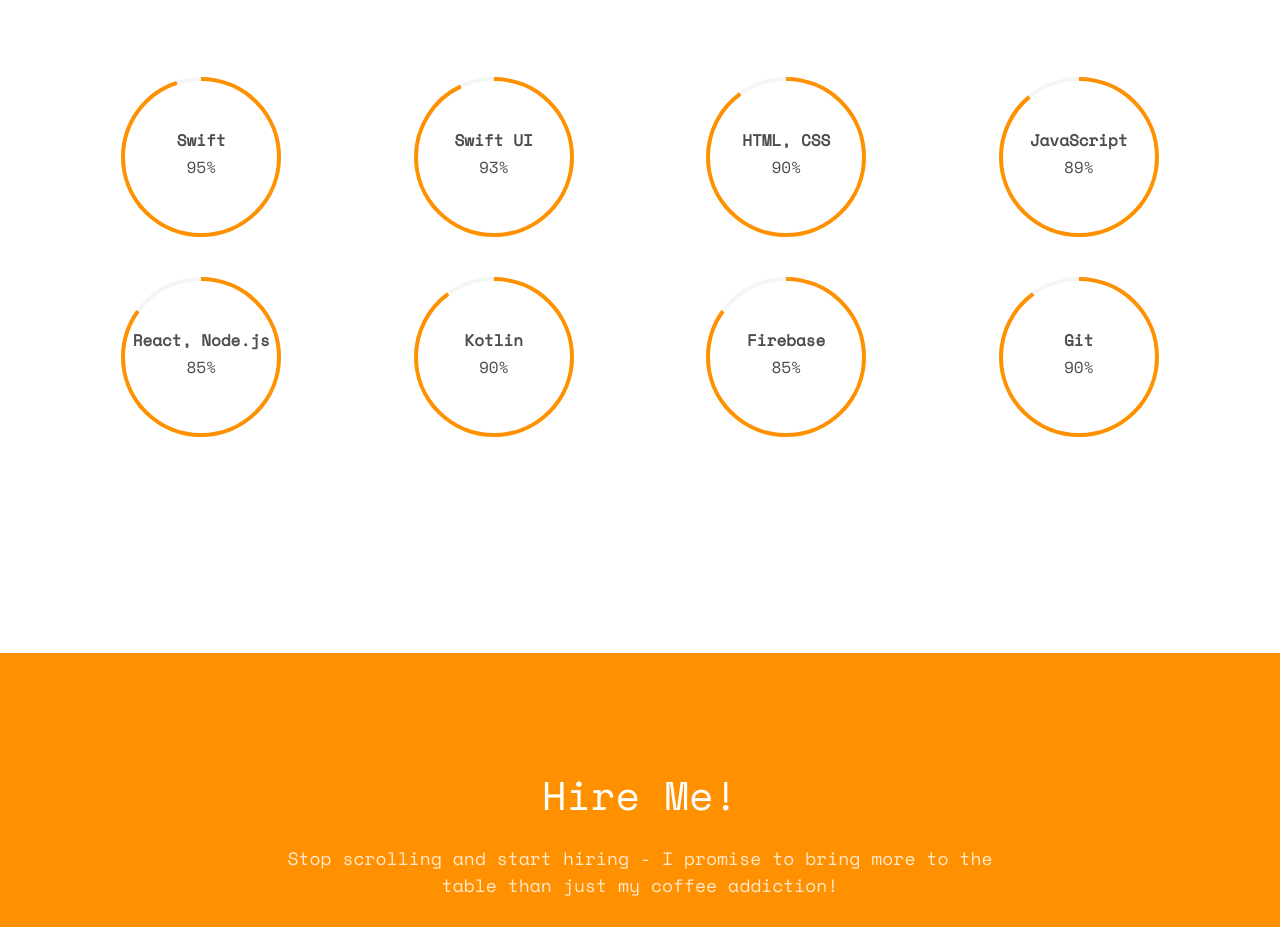
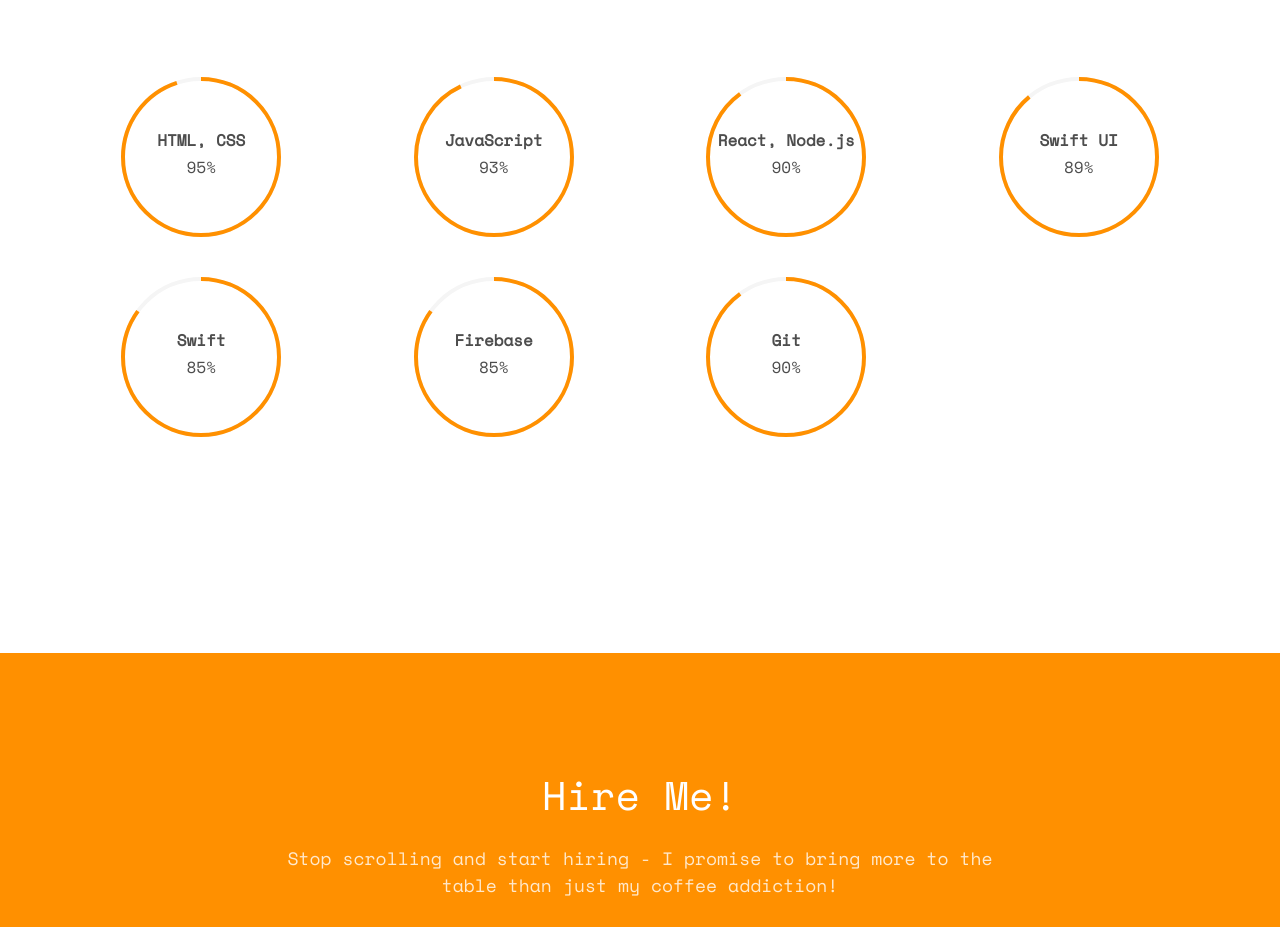
Before and after one commit to Tushar-Sharma10/Tushar-Sharma, a plain HTML site: page index.html in a window 1280 px wide. Shown: the part 2989-3916 px from the top of the page. Drawn offline with nearby package versions, Linux system fonts and the light colour scheme; some packages are replaced by stand-ins of ours; no server answers; files whose address does not match are found by name.

Commit message:
made the changes in the skills
with the passage of time, my skills are getting improved.

```diff
--- a/index.html
+++ b/index.html
@@ -229,24 +229,24 @@
 				</div>
 				<div class="row row-pb-md">
 					<div class="col-md-3 col-sm-6 col-xs-12 text-center">
-						<div class="chart" data-percent="95"><span><strong>Swift</strong>95%</span></div>
+						<div class="chart" data-percent="95"><span><strong>HTML, CSS</strong>95%</span></div>
 					</div>
 					<div class="col-md-3 col-sm-6 col-xs-12 text-center">
-						<div class="chart" data-percent="93"><span><strong>Swift UI</strong>93%</span></div>
+						<div class="chart" data-percent="93"><span><strong>JavaScript</strong>93%</span></div>
 					</div>
 					<div class="col-md-3 col-sm-6 col-xs-12 text-center">
-						<div class="chart" data-percent="90"><span><strong>HTML, CSS</strong>90%</span></div>
+						<div class="chart" data-percent="90"><span><strong>React, Node.js</strong>90%</span></div>
 					</div>
 
 					<div class="col-md-3 col-sm-6 col-xs-12 text-center">
-						<div class="chart" data-percent="89"><span><strong>JavaScript</strong>89%</span></div>
+						<div class="chart" data-percent="89"><span><strong>Swift UI</strong>89%</span></div>
 					</div>
 					<div class="col-md-3 col-sm-6 col-xs-12 text-center">
-						<div class="chart" data-percent="85"><span><strong>React, Node.js</strong>85%</span></div>
+						<div class="chart" data-percent="85"><span><strong>Swift</strong>85%</span></div>
 					</div>
-					<div class="col-md-3 col-sm-6 col-xs-12 text-center">
+<!-- 					<div class="col-md-3 col-sm-6 col-xs-12 text-center">
 						<div class="chart" data-percent="90"><span><strong>Kotlin</strong>90%</span></div>
-					</div>
+					</div> -->
 					<div class="col-md-3 col-sm-6 col-xs-12 text-center">
 						<div class="chart" data-percent="85"><span><strong>Firebase</strong>85%</span></div>
 					</div>
```
